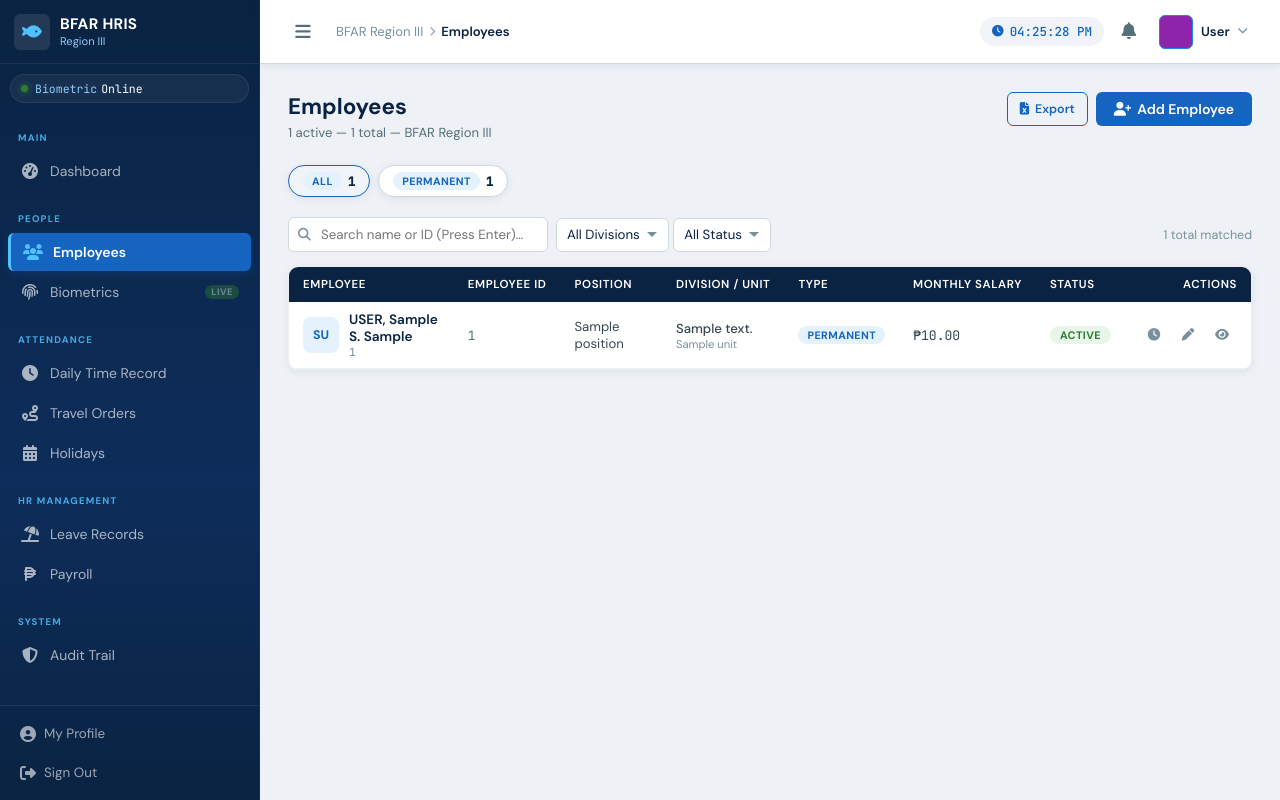
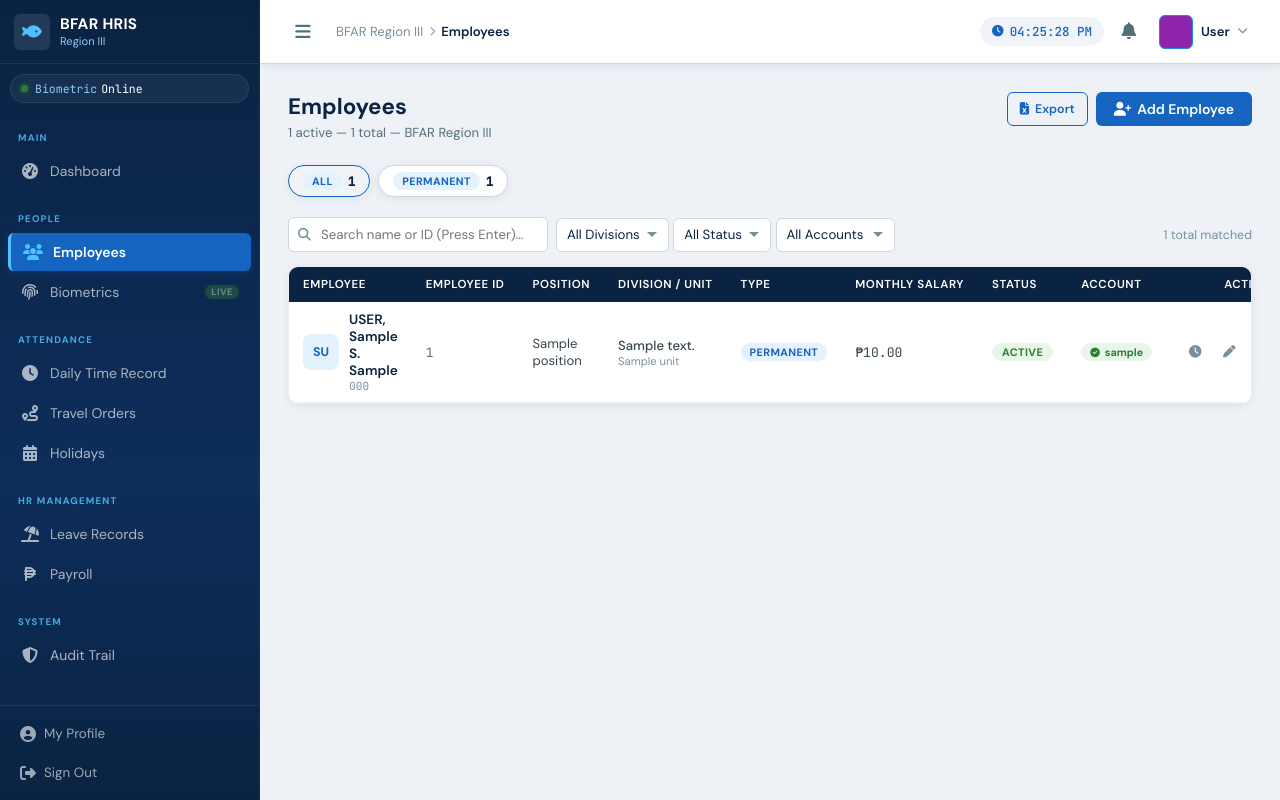
Before and after one commit to ralphmagayon2/bfar_hris, a Django app: page /employees/ in a window 1280 px wide. Run offline with Django 5.2, Linux system fonts and the light colour scheme; tables that the repository leaves empty hold one stand-in row (values such as "Sample post"); parts of the project's set-up code (start-up, migrations or seed data) failed here and were passed over.

Commit message:
feat: Added a filtering account connection, added function to look for employee if has account, fix the form in add/edit employee and some minor changes

```diff
--- a/apps/employees/management/commands/seed_hris_data.py
+++ b/apps/employees/management/commands/seed_hris_data.py
@@ -164,7 +164,7 @@ class Command(BaseCommand):
                     employee=emp,
                     period_month="MARCH",
                     period_year=2026,
-                    basic_monthly_pay=emp.montly_salary,
+                    basic_monthly_pay=emp.monthly_salary,
                     pera=emp.pera,
                     gsis_life_insurance=Decimal('1200.00'),
                     medicare_premiums=Decimal('500.00'),
@@ -179,7 +179,7 @@ class Command(BaseCommand):
                     period=period,
                     payroll_group=emp.payroll_group,
                     cutoff_type='first',
-                    basic_salary=emp.montly_salary,
+                    basic_salary=emp.monthly_salary,
                     status='released'
                 )
                 pr.compute_first_cutoff() # Compute 1st cutoff fields [cite: 128]
--- a/apps/employees/models.py
+++ b/apps/employees/models.py
@@ -396,6 +396,30 @@ class Employee(PhilippinesTimeMixin, models.Model):
     def is_jo(self):
         return self.employment_type == 'JO'
 
+    # OneToOne lookup of employee
+    @property
+    def has_account(self) -> bool:
+        """
+        Returns True if this employee has a linked SystemUser account.
+        Uses the reverse OneToOne accessor 'system_user' from SystemUser.employee FK.
+        """
+        try:
+            return self.system_user is not None and not self.system_user.is_deleted
+        except Exception:
+            return False
+
+    @property
+    def linked_account(self):
+        """
+        Returns the linked SystemUser or None.
+        Safe — never raises AttributeError.
+        """
+        try:
+            su = self.system_user
+            return su if su and not su.is_deleted else None
+        except Exception:
+            return None
+
     # ------ PH Time Helpers ------
     def get_created_at_ph(self):
         return self.get_ph_time('created_at')
--- a/apps/employees/static/css/list.css
+++ b/apps/employees/static/css/list.css
@@ -49,6 +49,13 @@
 .row-btn.edit:hover {background:var(--navy-25);   color:var(--navy-700);}
 .row-btn.dtr:hover  {background:var(--teal-50);   color:var(--teal-700);}
 
+/* Table wrapper */
+.table-wrap {
+    overflow-x: auto;
+    width: 100%;
+    -webkit-overflow-scrolling: touch;
+}
+
 /* Pagination */
 .pagination{display:flex;align-items:center;justify-content:space-between;padding:12px 20px;border-top:1px solid var(--gray-100);flex-wrap:wrap;gap:8px;}
 .page-info{font-size:.78rem;color:var(--gray-500);}
--- a/apps/employees/templates/employees/detail.html
+++ b/apps/employees/templates/employees/detail.html
@@ -190,7 +190,7 @@
         <i class="fas fa-umbrella-beach"></i> Leave
       </a>
       {% endif %}
-      <a href="{% url 'employees:list' %}" class="btn btn-ghost btn-sm"
+      <a href="{% url 'employees:employee_list' %}" class="btn btn-ghost btn-sm"
          style="color:rgba(255,255,255,.6);">
         <i class="fas fa-arrow-left"></i>
       </a>
--- a/apps/employees/templates/employees/list.html
+++ b/apps/employees/templates/employees/list.html
@@ -67,6 +67,16 @@
           <option value="active" {% if current_status == 'active' %}selected{% endif %}>Active</option>
           <option value="inactive" {% if current_status == 'inactive' %}selected{% endif %}>Inactive</option>
         </select>
+        {% comment %} Added new to filter employee if has account {% endcomment %}
+        <select class="filter-select" name="account" id="account-filter" onchange="this.form.submit()">
+          <option value="">All Accounts</option>
+          <option value="has_account" {% if current_account == 'has_account' %}selected{% endif %}>
+            Has Account
+          </option>
+          <option value="no_account"  {% if current_account == 'no_account'  %}selected{% endif %}>
+            No Account
+          </option>
+        </select>
       </div>
     </div>
     <div class="toolbar-right">
@@ -88,6 +98,7 @@
           <th>Type</th>
           <th>Monthly Salary</th>
           <th>Status</th>
+          <th>Account</th>
           <th style="text-align:right;">Actions</th>
         </tr>
       </thead>
@@ -109,7 +120,7 @@
               </div>
               <div>
                 <div class="emp-name-text">{{ emp.get_full_name }}</div>
-                <div class="emp-id-text">{{ emp.employee_id|default:"—" }}</div>
+                <div class="emp-id-text">{{ emp.id_number|default:"—" }}</div>
               </div>
             </div>
           </td>
@@ -137,6 +148,23 @@
             </span>
           </td>
           <td>
+            {% if emp.has_account %}
+              <span style="display:inline-flex;align-items:center;gap:5px;
+                          padding:2px 9px;border-radius:999px;font-size:.67rem;font-weight:700;
+                          background:var(--success-light);color:var(--success);">
+                <i class="fas fa-circle-check" style="font-size:.6rem;"></i>
+                {{ emp.linked_account.username }}
+              </span>
+            {% else %}
+              <span style="display:inline-flex;align-items:center;gap:5px;
+                          padding:2px 9px;border-radius:999px;font-size:.67rem;font-weight:700;
+                          background:var(--gray-100);color:var(--gray-400);">
+                <i class="fas fa-circle-minus" style="font-size:.6rem;"></i>
+                No account
+              </span>
+            {% endif %}
+          </td>
+          <td>
             <div class="row-actions">
               <a href="{% url 'dtr:detail' emp.employee_id %}" class="row-btn dtr" title="View DTR">
                 <i class="fas fa-clock"></i>
@@ -152,7 +180,7 @@
         </tr>
         {% empty %}
         <tr>
-          <td colspan="8" style="text-align:center;padding:52px;color:var(--gray-400);">
+          <td colspan="9" style="text-align:center;padding:52px;color:var(--gray-400);">
             <i class="fas fa-users" style="font-size:2rem;display:block;opacity:.25;margin-bottom:10px;"></i>
             No employees found.
             <a href="{% url 'employees:form' %}" style="color:var(--navy-700);font-weight:600;">
--- a/apps/employees/urls.py
+++ b/apps/employees/urls.py
@@ -6,7 +6,7 @@ from . import views
 app_name = 'employees'
 
 urlpatterns = [
-    path('', views.employee_list, name='list'),
+    path('', views.employee_list, name='employee_list'),
     path('form/', views.add_form, name='form'),
     path('<int:pk>/', views.detail, name='detail'),
     path('<int:pk>/edit/', views.edit_form, name='edit'),
--- a/apps/employees/views.py
+++ b/apps/employees/views.py
@@ -43,7 +43,7 @@ def add_form(request):
 # CHANGED THE FUNCTION NAME HERE
 def employee_list(request):
     # 1. optimized queryset with select_related to reduce DB kasi grabi if every row needs to access related fields in the template, mas efficient to fetch all related data in one query
-    base_qs = Employee.objects.select_related('position', 'division', 'unit').all()
+    base_qs = Employee.objects.select_related('position', 'division', 'unit', 'system_user').all() # added system_user so has_account doesn't hit the DB per row
 
     # 2. Get the totals BEFORE applying filters
     total_all = base_qs.count()
@@ -57,6 +57,7 @@ def employee_list(request):
     emp_type = request.GET.get('type', '').strip()
     div_id = request.GET.get('division', '').strip()
     status_filter = request.GET.get('status', '').strip()
+    account_filter = request.GET.get('account', '').strip()
 
     # 4. Apply Filters to the Queryset
     if search_query:
@@ -73,6 +74,19 @@ def employee_list(request):
         base_qs = base_qs.filter(is_active=True)
     elif status_filter == 'inactive':
         base_qs = base_qs.filter(is_active=False)
+
+    # Account Filter
+    if account_filter == 'has_account':
+        base_qs = base_qs.filter(
+            system_user__isnull=False,
+            system_user__is_deleted=False
+        )
+    elif account_filter == 'no_account':
+        base_qs = base_qs.filter(
+            Q(system_user__isnull=True) |
+            Q(system_user__is_deleted=True)
+        )
+
     # 5. Pagination
     paginator = Paginator(base_qs, 25)
     page_number = request.GET.get('page')
@@ -96,6 +110,7 @@ def employee_list(request):
         'current_type': emp_type,
         'current_div': div_id,
         'current_status': status_filter,
+        'current_account': account_filter, # NEW: for account filter if user has employee connect and create account
         'filter_string': filter_string, # NEW: For pagination links
     }
 
@@ -140,21 +155,3 @@ def employee_lookup(request):
         })
     except Employee.DoesNotExist:
         return JsonResponse({'found': False, 'message': 'Employee ID not found.'})
-
-from django.http import JsonResponse
-# from apps.employees.models import Employee  <-- You can remove this duplicate import now
-
-def employee_lookup(request):
-    id_number = request.GET.get('id_number', '').strip()
-    try:
-        emp = Employee.objects.select_related('position', 'division').get(id_number=id_number)
-        return JsonResponse({
-            'found':       True,
-            'employee_pk': emp.employee_id,
-            'full_name':   emp.get_full_name(),
-            'initials':    emp.get_initials(),
-            'position':    emp.position.position_title if emp.position else '—',
-            'division':    emp.division.division_name if emp.division else '—',
-        })
-    except Employee.DoesNotExist:
-        return JsonResponse({'found': False, 'message': 'Employee ID not found.'})
```
Also changed, not shown: apps/employees/templates/employees/form.html (+17 -8 lines).
